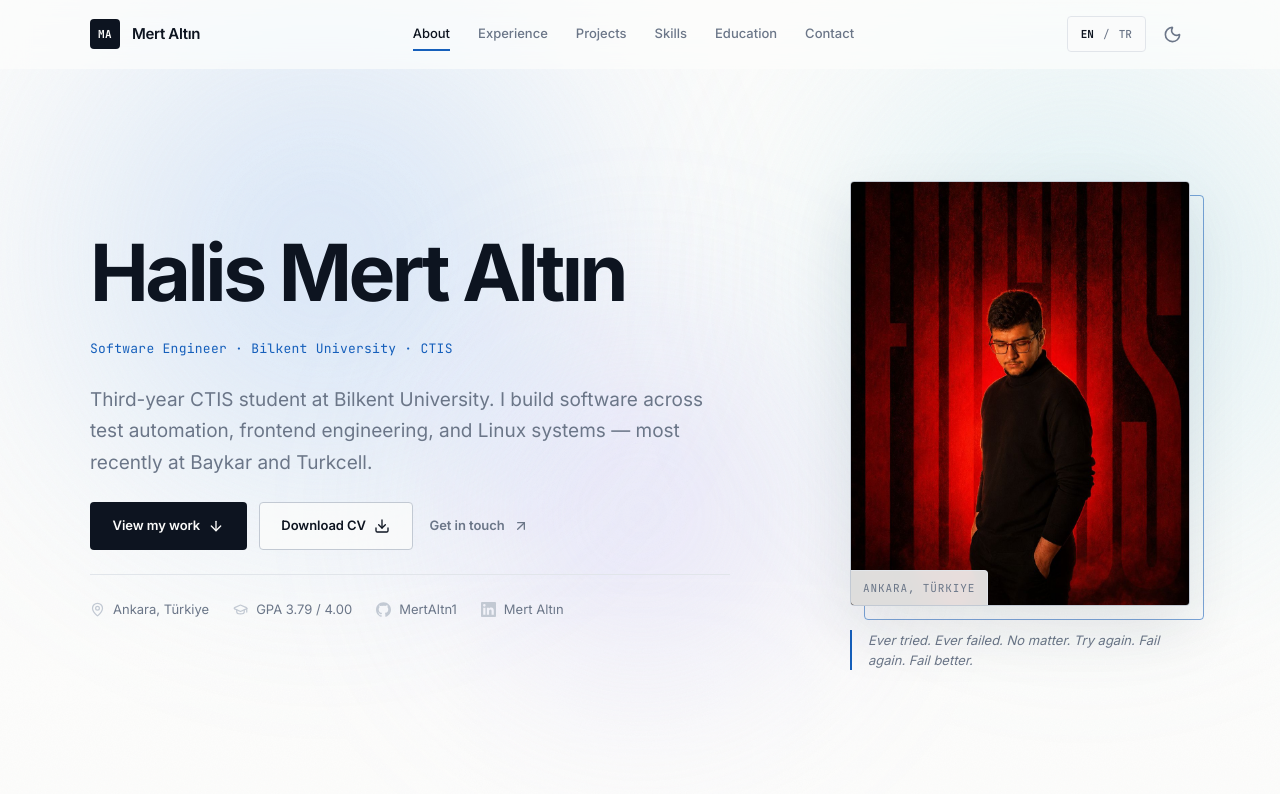
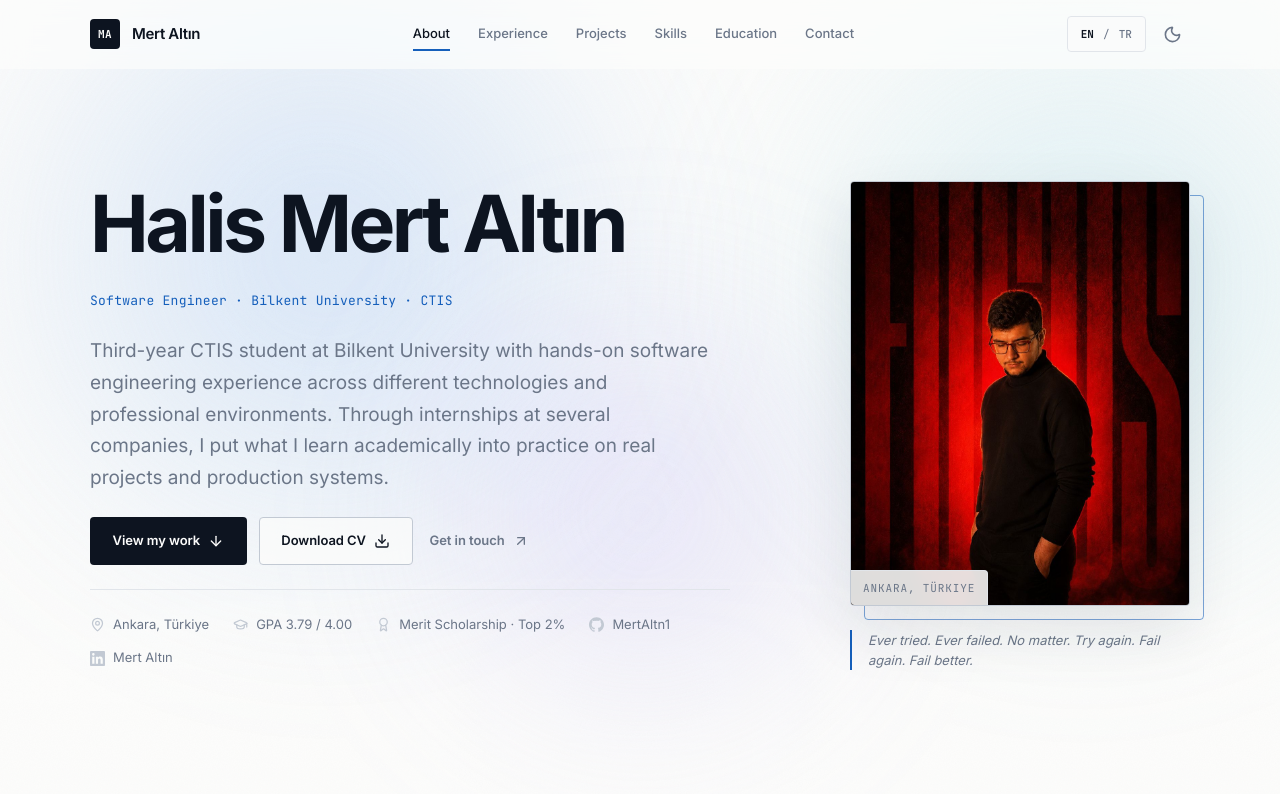
Before and after one commit to MertAltn1/MertAltn1.github.io, a React (Vite) app: page / in a window 1280 px wide. Shown: the top 794 px of the page. Built offline with nearby package versions, Linux system fonts and the light colour scheme.

Commit message:
Update portfolio content and language support

```diff
--- a/src/data/education.js
+++ b/src/data/education.js
@@ -6,7 +6,6 @@ export const education = {
   expectedGraduation: '2028',
   gpa: '3.79',
   latestTermGpa: '3.79',
-  ranking: '9 / 91',
   // Mean of the four section scores (6.5 + 5.5 + 6.0 + 6.5) / 4, July 2024.
   // The Test Report Form rounds this to an overall band of 6.0, so the label
   // beside this number reads "average", not "overall".
--- a/src/data/translations.js
+++ b/src/data/translations.js
@@ -26,12 +26,13 @@ export const translations = {
     hero: {
       role: 'Software Engineer',
       subtitle: 'Bilkent University · CTIS',
-      lead: 'Third-year CTIS student at Bilkent University. I build software across test automation, frontend engineering, and Linux systems — most recently at Baykar and Turkcell.',
+      lead: 'Third-year CTIS student at Bilkent University with hands-on software engineering experience across different technologies and professional environments. Through internships at several companies, I put what I learn academically into practice on real projects and production systems.',
       work: 'View my work',
       cv: 'Download CV',
       contact: 'Get in touch',
       portraitAlt: 'Portrait of {name}',
       gpa: 'GPA',
+      scholarship: 'Merit Scholarship · Top 2%',
     },
     about: {
       eyebrow: 'About',
@@ -75,7 +76,8 @@ export const translations = {
       institution: 'Bilkent University',
       status: '3rd year undergraduate',
       since: 'since {year}',
-      metrics: ['Overall GPA', 'Class ranking', 'IELTS average', 'Expected graduation'],
+      metrics: ['Current GPA', 'Merit Scholarship', 'IELTS average', 'Expected graduation'],
+      scholarship: 'Top 2%',
       academic: 'Academic focus',
       english: 'English proficiency',
       certificate: 'Certificate',
@@ -121,12 +123,13 @@ export const translations = {
     hero: {
       role: 'Yazılım Mühendisi',
       subtitle: 'Bilkent Üniversitesi · CTIS',
-      lead: 'Bilkent Üniversitesi CTIS bölümünde üçüncü sınıf öğrencisiyim. Test otomasyonu, frontend ve Linux sistemleri tarafında yazılım geliştiriyorum; en son Baykar ve Turkcell’de çalıştım.',
+      lead: 'Bilkent Üniversitesi CTIS bölümünde üçüncü sınıf öğrencisiyim; farklı teknolojiler ve profesyonel ortamlarda uygulamalı yazılım mühendisliği deneyimi edindim. Farklı şirketlerde yaptığım stajlarla akademide öğrendiklerimi sahadaki gerçek projelere ve sistemlere aktarıyorum.',
       work: 'Projelerim',
       cv: 'CV’mi indir',
       contact: 'İletişime geç',
       portraitAlt: '{name} fotoğrafı',
       gpa: 'GPA',
+      scholarship: 'Başarı Bursu · İlk %2',
     },
     about: {
       eyebrow: 'Hakkımda',
@@ -170,7 +173,8 @@ export const translations = {
       institution: 'Bilkent Üniversitesi',
       status: '3. sınıf lisans öğrencisi',
       since: '{year}’ten beri',
-      metrics: ['Genel ortalama', 'Sınıf sıralaması', 'IELTS ortalaması', 'Beklenen mezuniyet'],
+      metrics: ['Güncel ortalama', 'Başarı bursu', 'IELTS ortalaması', 'Beklenen mezuniyet'],
+      scholarship: 'İlk %2',
       academic: 'Akademik odak',
       english: 'İngilizce yeterliliği',
       certificate: 'Sertifika',
--- a/src/sections/EducationSection.jsx
+++ b/src/sections/EducationSection.jsx
@@ -6,7 +6,9 @@ import { useLanguage } from '../hooks/useLanguage'
 
 export default function EducationSection() {
   const { t } = useLanguage()
-  const metrics = [education.gpa, education.ranking, education.ielts, education.expectedGraduation]
+  // Order matches t.education.metrics; the scholarship value is localised too
+  // ("Top 2%" / "İlk %2"), so it comes from the translation table, not the data.
+  const metrics = [education.gpa, t.education.scholarship, education.ielts, education.expectedGraduation]
   return (
     <section className="section" id="education">
       <div className="container">
--- a/src/sections/Hero.jsx
+++ b/src/sections/Hero.jsx
@@ -1,4 +1,4 @@
-import { ArrowDown, ArrowUpRight, Download, GraduationCap, MapPin } from 'lucide-react'
+import { ArrowDown, ArrowUpRight, Award, Download, GraduationCap, MapPin } from 'lucide-react'
 import Avatar from '../components/common/Avatar'
 import { Github, Linkedin } from '../components/common/BrandIcons'
 import Button from '../components/common/Button'
@@ -36,6 +36,7 @@ export default function Hero() {
           <div className="hero__meta">
             <span><MapPin size={15} aria-hidden="true" />{site.location}</span>
             <span><GraduationCap size={15} aria-hidden="true" />{t.hero.gpa} {education.gpa} / 4.00</span>
+            <span><Award size={15} aria-hidden="true" />{t.hero.scholarship}</span>
             <a href={site.github} target="_blank" rel="noreferrer">
               <Github size={15} aria-hidden="true" />{site.githubHandle}
             </a>
```
